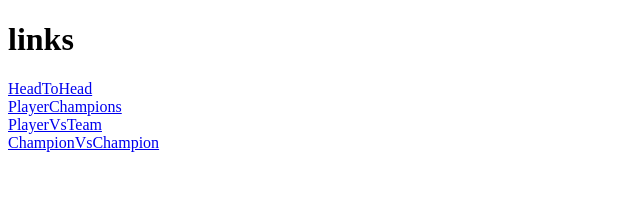
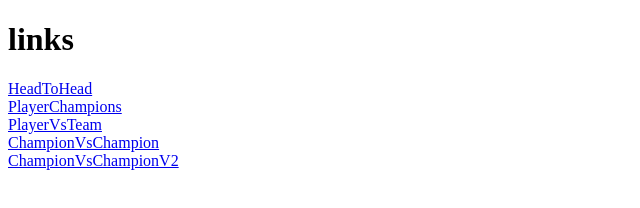
Before and after one commit to apagalaradio/API, a plain HTML site: page index.html in a window 1280 px wide. Shown: the whole page, without its empty margins (0-640 px from the left). Drawn offline with Linux system fonts and the light colour scheme.

Commit message:
Update index.html

```diff
--- a/index.html
+++ b/index.html
@@ -11,5 +11,6 @@
     <a href="https://apagalaradio.github.io/PlayerChampions/">PlayerChampions</a><br>
     <a href="https://apagalaradio.github.io/PlayerVsTeam/">PlayerVsTeam</a><br>
     <a href="https://apagalaradio.github.io/ChampionVsChampion/">ChampionVsChampion</a><br>
+    <a href="https://apagalaradio.github.io/ChampionVsChampionV2/">ChampionVsChampionV2</a><br>
 </body>
 </html>
```
